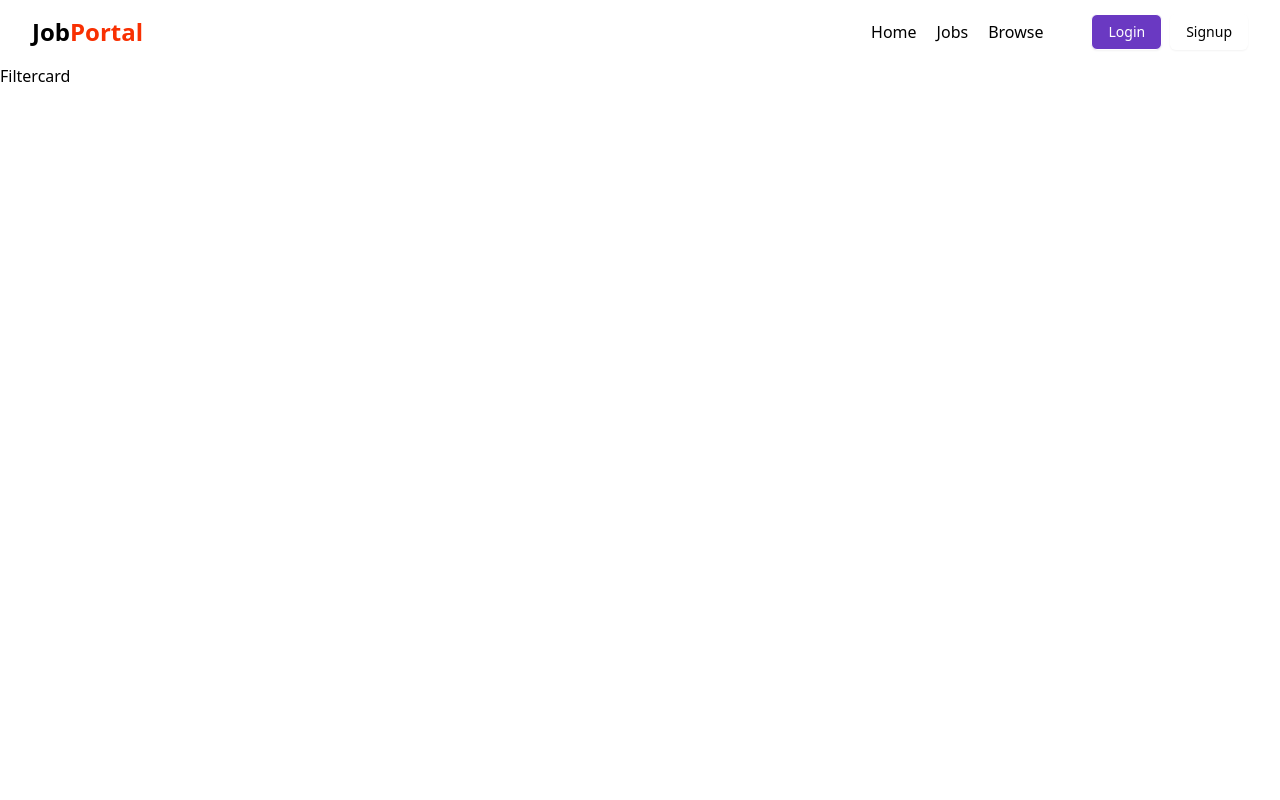
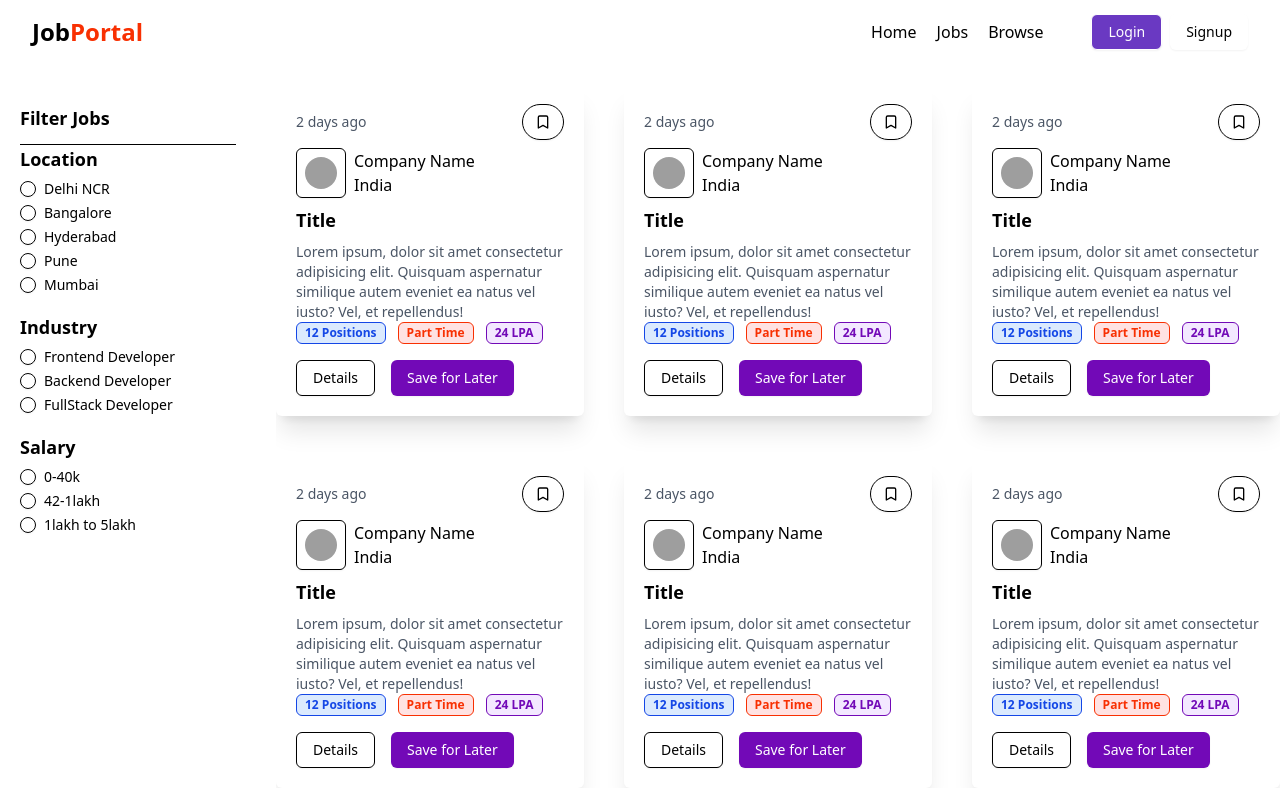
Before and after one commit to KunnuSherry/MERN-Stack, a React (Vite) app in the folder 01_JobPortalWebsite/frontend/: page /jobs in a window 1280 px wide. Built offline with nearby package versions, Linux system fonts and the light colour scheme; grey boxes are pictures that could not be loaded.

Commit message:
01_JobPortalWebsite - Jobs Page done

```diff
--- a/01_JobPortalWebsite/frontend/src/components/Jobs.jsx
+++ b/01_JobPortalWebsite/frontend/src/components/Jobs.jsx
@@ -1,12 +1,38 @@
 import React from 'react'
 import Navbar from './shared/Navbar'
 import Filtercard from './jobPage/filtercard'
+import Job from './jobPage/Job'
+
+const jobArray = [1,2,3,4,5,6,7,8]
 
 const Jobs = () => {
   return (
     <div>
-        <Navbar/>
-        <Filtercard/>
+      <Navbar />
+      <div className='max-w-7xl mx-auto mt-5'>
+        <div className='flex gap-5'>
+          <div className='w-[20%]'>
+            <Filtercard />
+          </div>
+
+          {
+            jobArray.length <=0 ? <span className='text-3xl text-bold'>No Jobs Found</span>:(
+              <div className='flex-1 h-[88vh] overflow-y-auto pb-5'>
+                <div className='grid grid-cols-3 gap-10'>
+                  {
+                    jobArray.map((item, ind)=>
+                      <div>
+                        <Job/>
+                      </div>
+                    )
+                  }
+                </div>
+              </div>
+            )
+
+          }
+        </div>
+      </div>
     </div>
   )
 }
--- /dev/null
+++ b/01_JobPortalWebsite/frontend/src/components/jobPage/Job.jsx
@@ -0,0 +1,53 @@
+import React from 'react'
+import { Bookmark } from 'lucide-react'
+import { Button } from '../ui/button'
+import { Avatar, AvatarImage } from '../ui/avatar'
+import { Badge } from '../ui/badge'
+
+const Job = () => {
+    return (
+        <div className='p-5 rounded-md shadow-xl bg-white border-gray-100'>
+            <div className='flex items-center justify-between'>
+                <p className='text-sm text-gray-600'>2 days ago</p>
+                <Button variant="outline" className="rounded-full" ><Bookmark /></Button>
+            </div>
+
+            <div className='flex'></div>
+            <div className='flex items-center gap-2 my-2'>
+                <Button className="p-6" variant="outline" size="icon" >
+                    <Avatar>
+                        <AvatarImage src="https://png.pngtree.com/png-vector/20190304/ourmid/pngtree-growth-business-company-logo-png-image_728232.jpg" />
+                    </Avatar>
+                </Button>
+                <div>
+                    <h1>Company Name</h1>
+                    <p>India</p>
+                </div>
+            </div>
+            <div>
+                <h1 className='font-bold text-lg my-2'>Title</h1>
+                <p className='text-sm text-gray-600'>Lorem ipsum, dolor sit amet consectetur adipisicing elit. Quisquam aspernatur similique autem eveniet ea natus vel iusto? Vel, et repellendus!</p>
+            </div>
+            <div className='flex items-center gap-3 '>
+                <Badge className="text-blue-700 font-bold bg-blue-100 hover:bg-blue-200 hover:shadow-lg transform hover:-translate-y-1 transition-all duration-300 animate-slide-in-left" variant="ghost">                    12 Positions
+                </Badge>
+                <Badge className="text-[#f83002] font-bold bg-red-100 hover:bg-red-200 hover:shadow-lg transform hover:-translate-y-1 transition-all duration-300 delay-100 animate-slide-in-up" variant="ghost">
+                    Part Time
+                </Badge>
+                <Badge className="text-[#7209b7] font-bold bg-purple-100 hover:bg-purple-200 hover:shadow-lg transform hover:-translate-y-1 transition-all duration-300 delay-200 animate-slide-in-right" variant="ghost">
+                    24 LPA
+                </Badge>
+            </div>
+            <div className='flex items-center gap-4 mt-4'>
+                <Button variant="outline" >
+                    Details
+                </Button>
+                <Button className="bg-[#7209b7] text-white">
+                    Save for Later
+                </Button>
+            </div>
+        </div>
+    )
+}
+
+export default Job
--- a/01_JobPortalWebsite/frontend/src/components/jobPage/filtercard.jsx
+++ b/01_JobPortalWebsite/frontend/src/components/jobPage/filtercard.jsx
@@ -1,8 +1,44 @@
 import React from 'react'
+import { RadioGroup, RadioGroupItem } from '../ui/radio-group'
+import {Label} from '../ui/label'
+const filterData = [
+  {
+    fitlerType: "Location",
+    array: ["Delhi NCR", "Bangalore", "Hyderabad", "Pune", "Mumbai"]
+  },
+  {
+    fitlerType: "Industry",
+    array: ["Frontend Developer", "Backend Developer", "FullStack Developer"]
+  },
+  {
+    fitlerType: "Salary",
+    array: ["0-40k", "42-1lakh", "1lakh to 5lakh"]
+  },
+]
 
 const Filtercard = () => {
   return (
-    <div>Filtercard</div>
+    <div className='w-full p-5 rounded-full'>
+      <h1 className='font-bold text-lg'>Filter Jobs</h1>
+      <hr className='mt-3' />
+      <RadioGroup>
+        {
+          filterData.map((data, ind)=>(
+            <div>
+              <h1 className='font-bold text-lg'>{data.fitlerType}</h1>
+              {
+                data.array.map((d, ind)=>(
+                  <div className='flex items-center space-x-2 my-2'>
+                    <RadioGroupItem value={d} />
+                    <Label>{d}</Label>
+                  </div>
+                ))
+              }
+            </div>
+          ))
+        }
+      </RadioGroup>
+    </div>
   )
 }
 
--- a/01_JobPortalWebsite/frontend/src/components/shared/Navbar.jsx
+++ b/01_JobPortalWebsite/frontend/src/components/shared/Navbar.jsx
@@ -21,7 +21,7 @@ const Navbar = () => {
 
                 <div className='flex items-center gap-12'>
                     <ul className='flex font-medium items-center gap-5'>
-                        <li><Link>Home</Link></li>
+                        <li><Link to="/">Home</Link></li>
                         <li><Link to="/jobs">Jobs</Link></li>
                         <li><Link>Browse</Link></li>
                     </ul>
```
